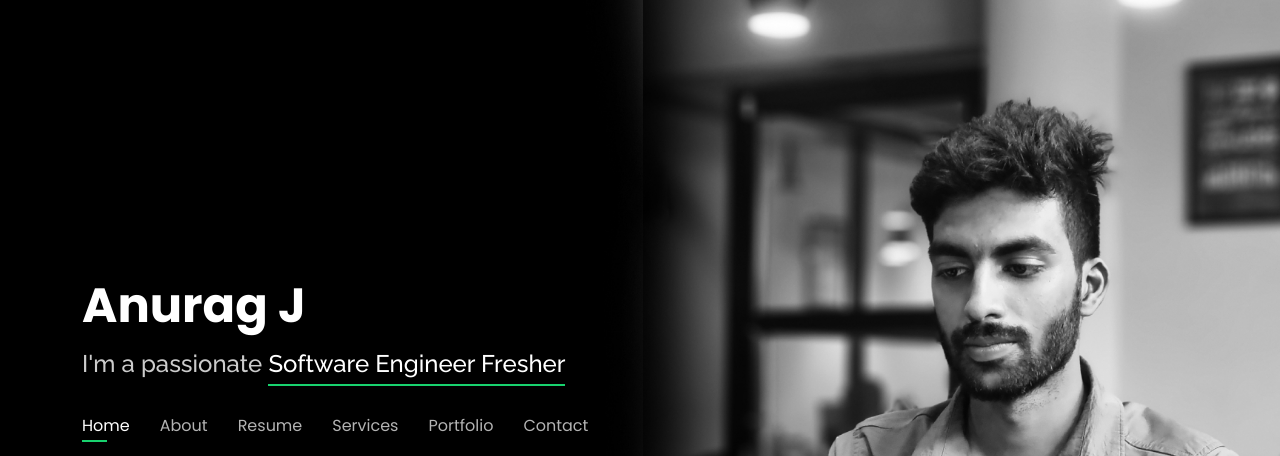
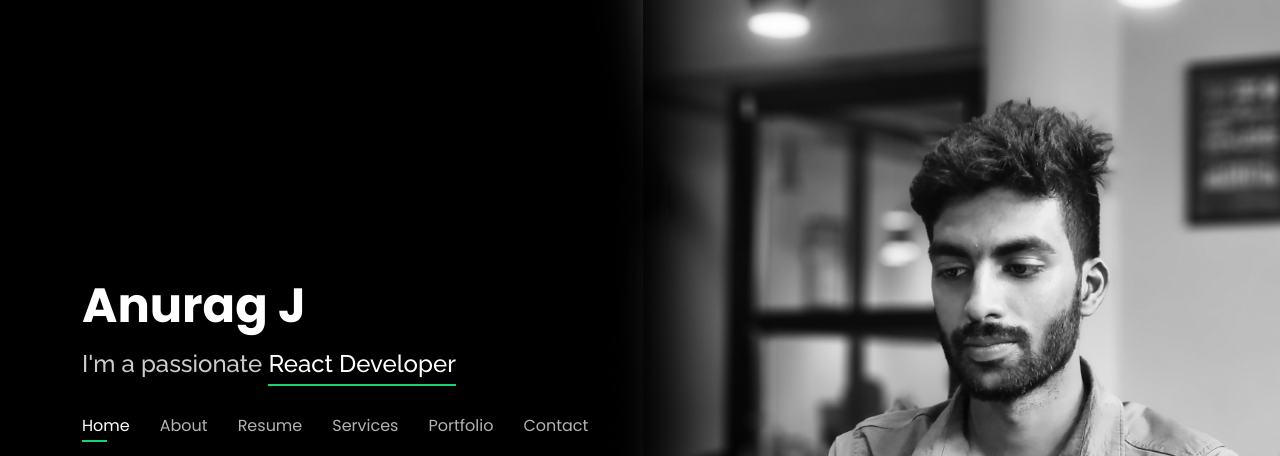
Before and after one commit to anuragmegha/My-Portfolio, a plain HTML site: page index.html in a window 1280 px wide. Shown: the top 456 px of the page. Drawn offline with nearby package versions, Linux system fonts and the light colour scheme.

Commit message:
info change

```diff
--- a/index.html
+++ b/index.html
@@ -44,7 +44,7 @@
       <h1><a href="index.html">Anurag J</a></h1>
       <!-- Uncomment below if you prefer to use an image logo -->
       <!-- <a href="index.html" class="mr-auto"><img src="assets/img/logo.png" alt="" class="img-fluid"></a> -->
-      <h2>I'm a passionate <span>Software Engineer Fresher</span></h2>
+      <h2>I'm a passionate <span>React Developer</span></h2>
 
       <nav id="navbar" class="navbar">
         <ul>
```
